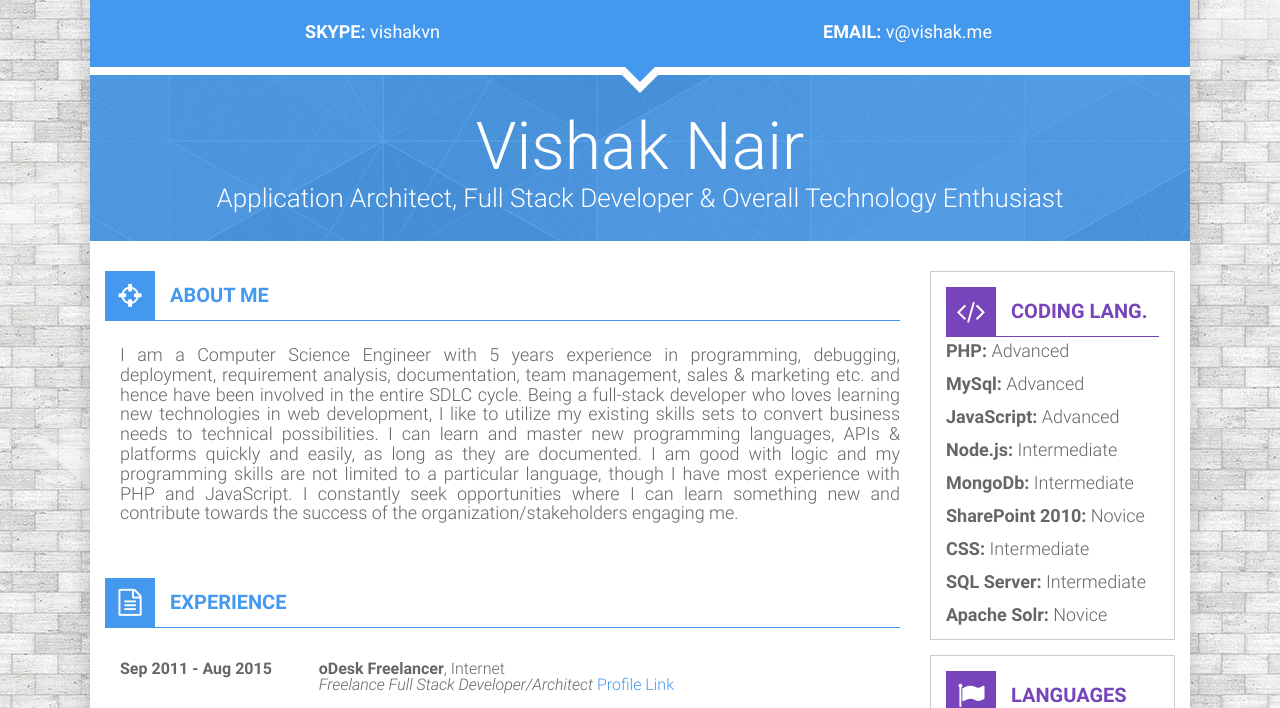
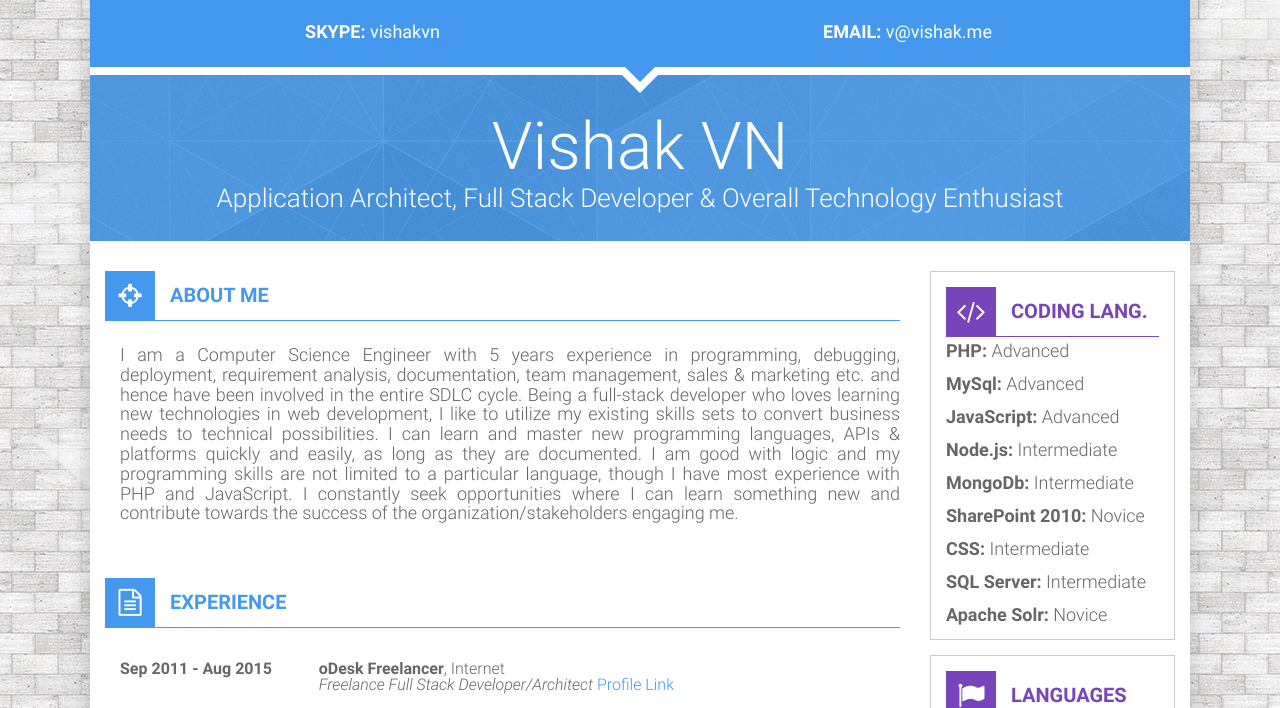
Before and after one commit to viskie/athe9a.github.com, a plain HTML site: page index.htm in a window 1280 px wide. Shown: the part 63-771 px from the top of the page. Drawn offline with Linux system fonts and the light colour scheme; a script that the page names is missing.

Commit message:
Update index.htm

```diff
--- a/index.htm
+++ b/index.htm
@@ -3,7 +3,10 @@
 		<meta charset="utf-8">
 
 		<meta name="viewport" content="width=device-width, initial-scale=1">
-		<title>Vishak Nair</title>
+		<meta name="name" content="Vishak VN">
+		<meta name="details" content="Vishak Nair">
+
+		<title>Vishak VN</title>
 
 		<!-- Favicons -->
 		<link rel="shortcut icon" href="sources/favicon.ico">
@@ -138,7 +141,7 @@
 				<!-- Header -->
 				<header id="header" class="closed openHeader">
 					<div class="triangle"></div>
-					<h1 class="text-center">Vishak Nair</h1>
+					<h1 class="text-center">Vishak VN</h1>
 					<h2 class="text-center">Application Architect, Full Stack Developer &amp; Overall Technology Enthusiast</h2>
 				</header>
 				<!-- End Header -->
```
